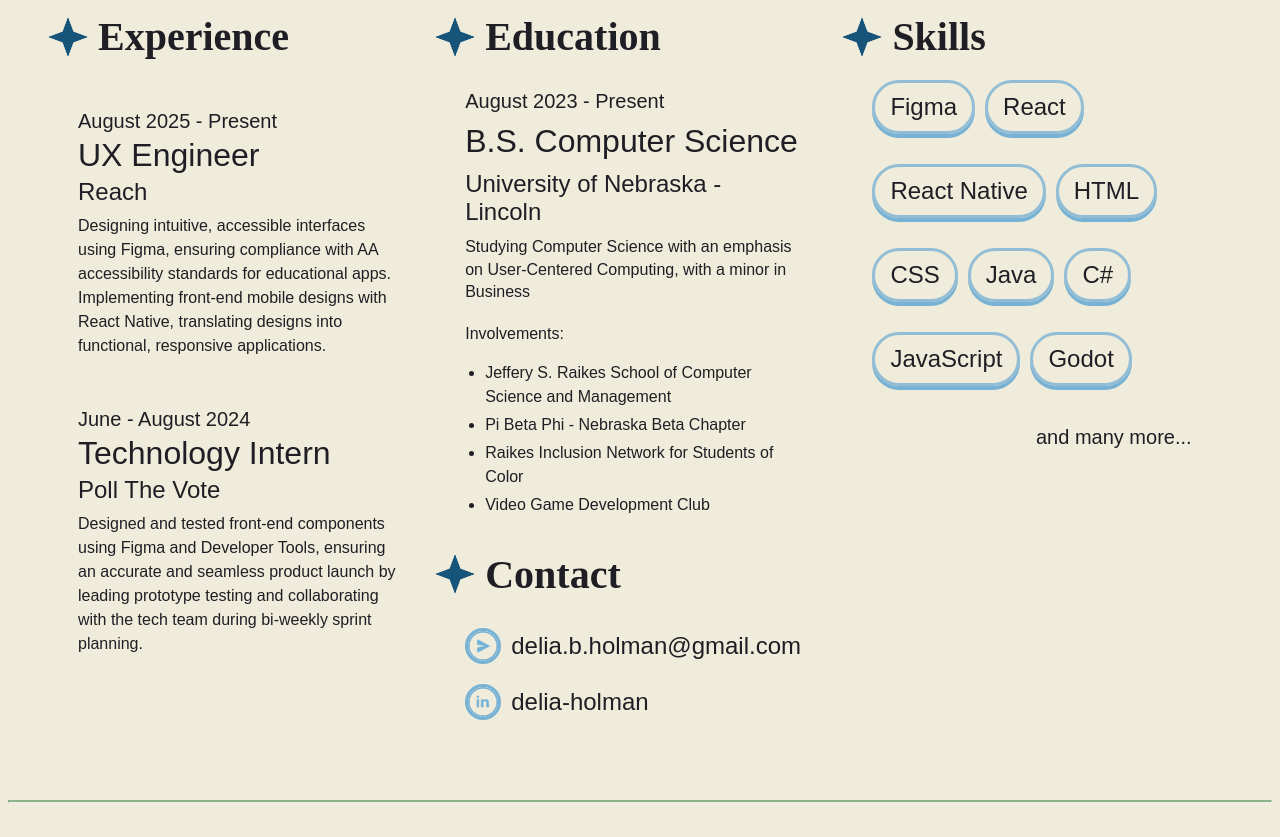
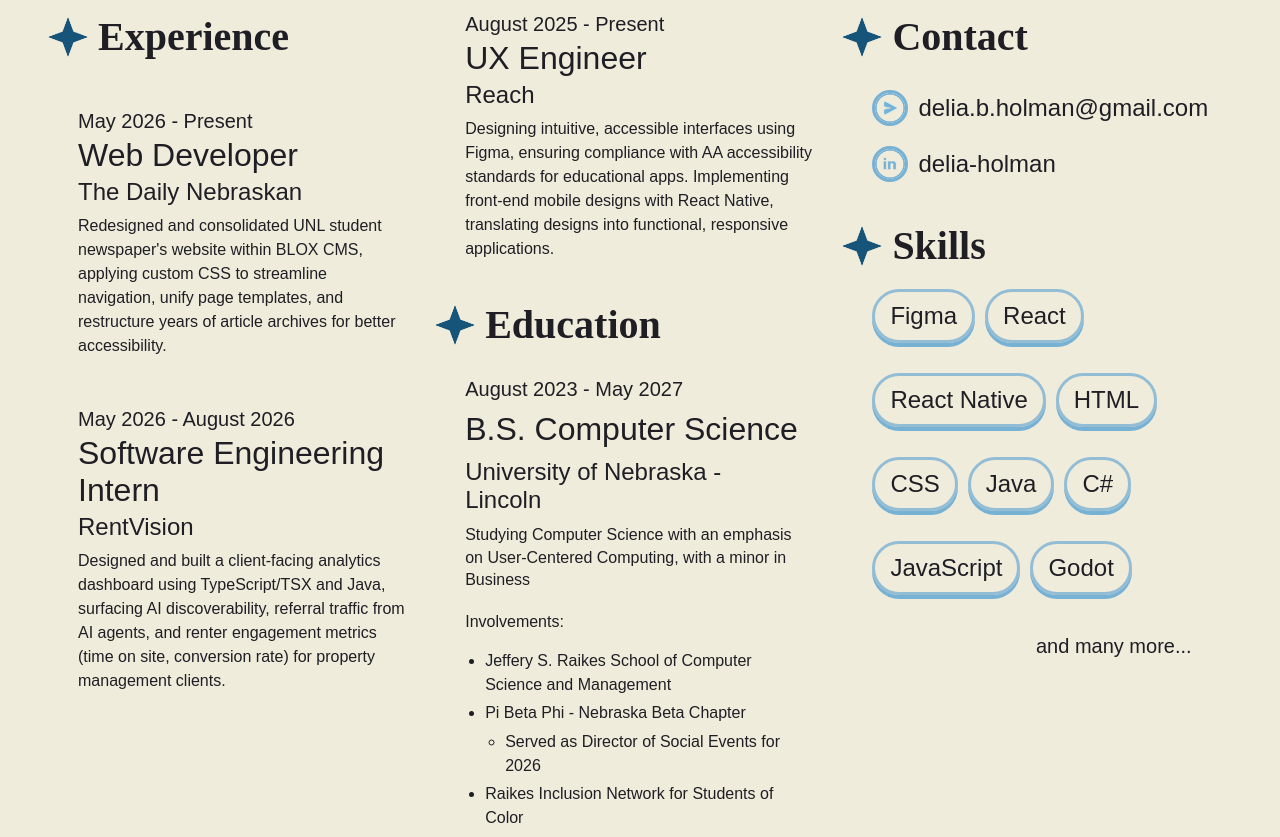
Before and after one commit to 8lairrr/8lairrr.github.io, a plain HTML site: page index.html in a window 1280 px wide. Shown: the part 866-1703 px from the top of the page. Drawn offline with Linux system fonts and the light colour scheme; a web font is replaced by a local one.

Commit message:
updated experience

```diff
--- a/index.html
+++ b/index.html
@@ -47,6 +47,28 @@
                 <img src="assets/star.png">
                 <h1>Experience</h1>
             </div>
+            <div id="dn" class="experience">
+                <h3>May 2026 - Present</h3>
+                <h1>Web Developer</h1>
+                <h2>The Daily Nebraskan</h2>
+                <p>Redesigned and consolidated UNL student newspaper's website
+                    within BLOX CMS, applying custom CSS to streamline navigation,
+                    unify page templates, and restructure years of article
+                    archives for better accessibility.</p>
+            </div>
+            <div id="rv" class="experience">
+                <h3>May 2026 - August 2026</h3>
+                <h1>Software Engineering Intern</h1>
+                <h2>RentVision</h2>
+                <p>Designed and built a client-facing analytics dashboard
+                    using TypeScript/TSX and Java, surfacing AI discoverability,
+                    referral traffic from AI agents, and renter engagement
+                    metrics (time on site, conversion rate) for property
+                    management clients.</p>
+            </div>
+        </div>
+
+        <div class="center-col">
             <div id="reach" class="experience">
                 <h3>August 2025 - Present</h3>
                 <h1>UX Engineer</h1>
@@ -57,25 +79,12 @@
                     with React Native, translating designs into functional,
                     responsive applications.</p>
             </div>
-            <div id="ptv" class="experience">
-                <h3>June - August 2024</h3>
-                <h1>Technology Intern</h1>
-                <h2>Poll The Vote</h2>
-                <p>Designed and tested front-end components using Figma
-                    and Developer Tools, ensuring an accurate and seamless
-                    product launch by leading prototype testing and
-                    collaborating with the tech team during bi-weekly
-                    sprint planning. </p>
-            </div>
-        </div>
-
-        <div class="center-col">
             <div class="section-title">
                 <img src="assets/star.png">
                 <h1>Education</h1>
             </div>
             <div class="education">
-                <h3>August 2023 - Present</h3>
+                <h3>August 2023 - May 2027</h3>
                 <h1>B.S. Computer Science</h1>
                 <h2>University of Nebraska - Lincoln</h2>
                 <p>Studying Computer Science with an emphasis on User-Centered
@@ -84,10 +93,15 @@
                 <ul>
                     <li>Jeffery S. Raikes School of Computer Science and Management</li>
                     <li>Pi Beta Phi - Nebraska Beta Chapter</li>
+                    <ul>
+                        <li>Served as Director of Social Events for 2026</li>
+                    </ul>
                     <li>Raikes Inclusion Network for Students of Color </li>
-                    <li>Video Game Development Club</li>
                 </ul>
             </div>
+        </div>
+
+        <div class="skills-section">
             <div class="section-title">
                 <img src="assets/star.png">
                 <h1>Contact</h1>
@@ -106,9 +120,6 @@
                     </div>
                 </a>
             </div>
-        </div>
-
-        <div class="skills-section">
             <div class="section-title">
                 <img src="assets/star.png">
                 <h1>Skills</h1>
--- a/styles.css
+++ b/styles.css
@@ -1194,7 +1194,8 @@
 }
 
 .contact {
-    margin-top: 0;
+    margin-top: 20px;
+    margin-bottom: 30px;
     padding-top: 0;
     font-family: "Inclusive Sans", sans-serif;
     color: #1E1E24;
```
